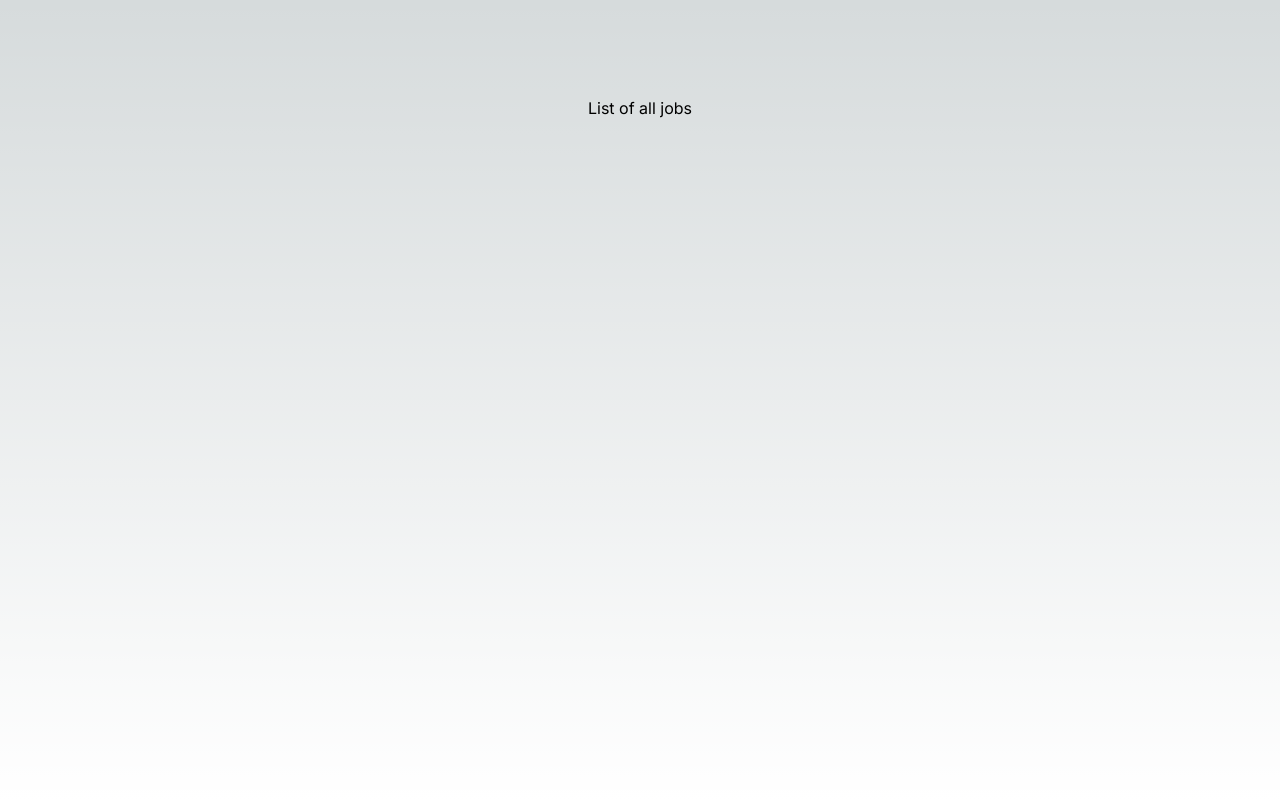
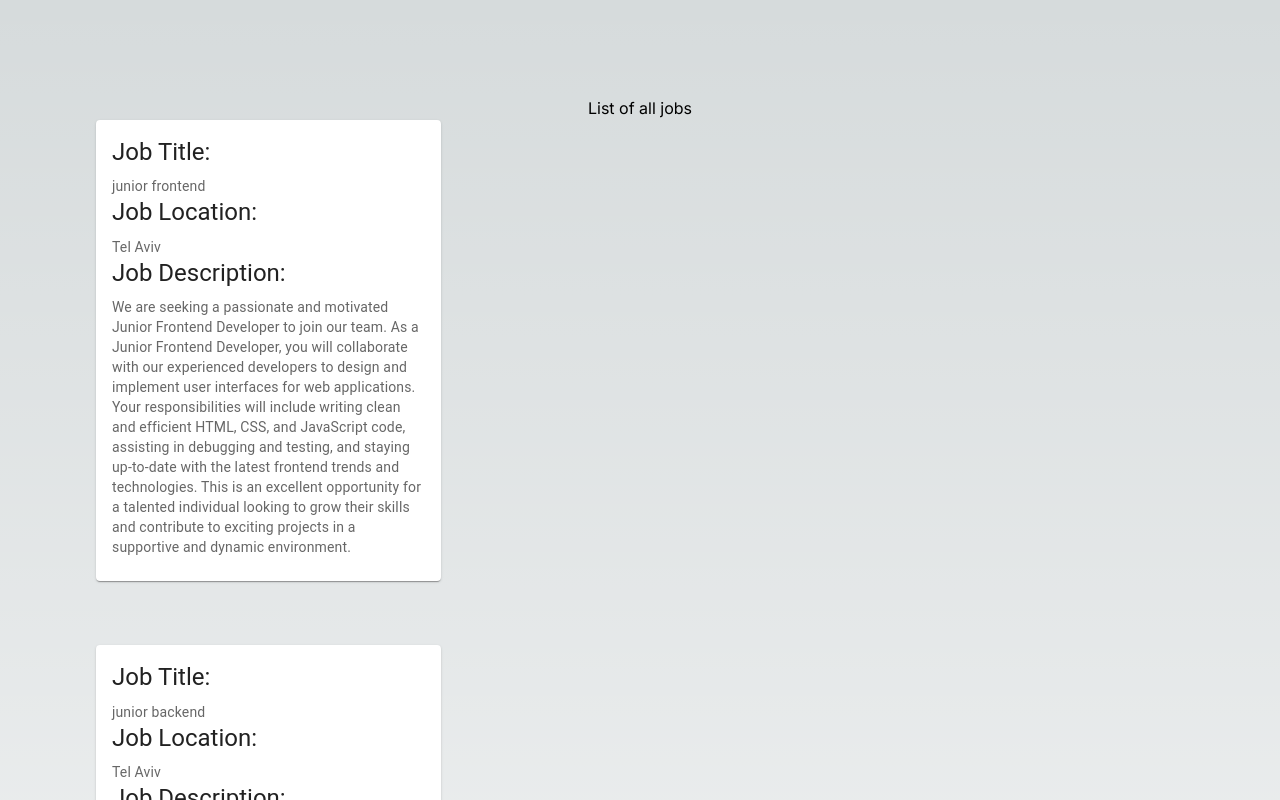
Before and after one commit to shellyalmo/next-gen-tech, a Next.js app: page /jobsList in a window 1280 px wide. Shown: the top 800 px of the page. Built offline with nearby package versions, Linux system fonts and the light colour scheme.

Commit message:
add job cards

```diff
--- a/app/jobsList/page.tsx
+++ b/app/jobsList/page.tsx
@@ -1,7 +1,63 @@
+import { Card, CardContent, Typography } from '@mui/material';
+import Grid from '@mui/material/Grid';
+
+
+const jobs = [
+    {
+        'job title': 'junior frontend',
+        'location': 'Tel Aviv',
+        'job description': 'We are seeking a passionate and motivated Junior Frontend Developer to join our team. As a Junior Frontend Developer, you will collaborate with our experienced developers to design and implement user interfaces for web applications. Your responsibilities will include writing clean and efficient HTML, CSS, and JavaScript code, assisting in debugging and testing, and staying up-to-date with the latest frontend trends and technologies. This is an excellent opportunity for a talented individual looking to grow their skills and contribute to exciting projects in a supportive and dynamic environment.',
+
+    },
+    {
+        'job title': 'junior backend',
+        'location': 'Tel Aviv',
+        'job description': 'We are seeking a passionate and motivated Junior backend Developer to join our team. As a Junior backend Developer, you will collaborate with our experienced developers to design and implement user interfaces for web applications. Your responsibilities will include writing clean and efficient HTML, CSS, and JavaScript code, assisting in debugging and testing, and staying up-to-date with the latest backend trends and technologies. This is an excellent opportunity for a talented individual looking to grow their skills and contribute to exciting projects in a supportive and dynamic environment.',
+
+    },
+    {
+        'job title': 'junior fullstack',
+        'location': 'Tel Aviv',
+        'job description': 'We are seeking a passionate and motivated Junior fullstack Developer to join our team. As a Junior fullstack Developer, you will collaborate with our experienced developers to design and implement user interfaces for web applications. Your responsibilities will include writing clean and efficient HTML, CSS, and JavaScript code, assisting in debugging and testing, and staying up-to-date with the latest fullstack trends and technologies. This is an excellent opportunity for a talented individual looking to grow their skills and contribute to exciting projects in a supportive and dynamic environment.',
+
+    }
+]
+
 export default function Home() {
+    const jobsList = jobs.map((job =>
+        <Grid item xs={8}>
+            <Card sx={{ maxWidth: 345 }}>
+                <CardContent>
+                    <Typography gutterBottom variant="h5" component="div">
+                        Job Title:
+                    </Typography>
+                    <Typography variant="body2" color="text.secondary">
+                        {job["job title"]}
+                    </Typography>
+                    <Typography gutterBottom variant="h5" component="div">
+                        Job Location:
+                    </Typography>
+                    <Typography variant="body2" color="text.secondary">
+                        {job["location"]}
+                    </Typography>
+                    <Typography gutterBottom variant="h5" component="div">
+                        Job Description:
+                    </Typography>
+                    <Typography variant="body2" color="text.secondary">
+                        {job["job description"]}
+                    </Typography>
+                </CardContent>
+            </Card></Grid>
+    )
+    )
     return (
-      <main className="flex min-h-screen flex-col items-center p-24">
-        <h1>List of all jobs</h1>
-      </main>
+        <main className="flex min-h-screen flex-col items-center p-24">
+            <h1>List of all jobs</h1>
+            <Grid container spacing={8}>
+
+                {jobsList}
+
+            </Grid>
+        </main>
     )
-  }
+}
--- a/package.json
+++ b/package.json
@@ -10,6 +10,9 @@
   },
   "dependencies": {
     "@clerk/nextjs": "^4.23.1",
+    "@emotion/react": "^11.11.1",
+    "@emotion/styled": "^11.11.0",
+    "@mui/material": "^5.14.2",
     "@types/node": "20.4.5",
     "@types/react": "18.2.17",
     "@types/react-dom": "18.2.7",
```
Also changed, not shown: 1 other file (tests, documents, lock files or other folders).
